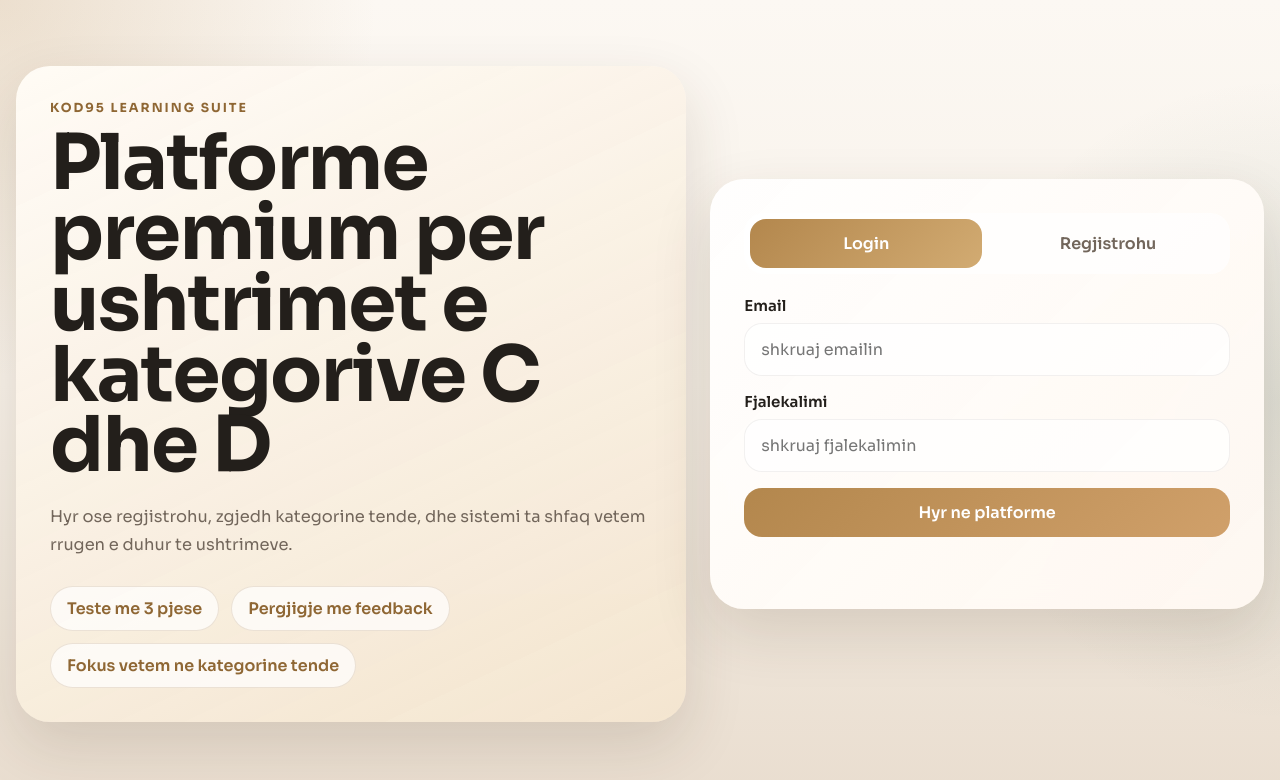
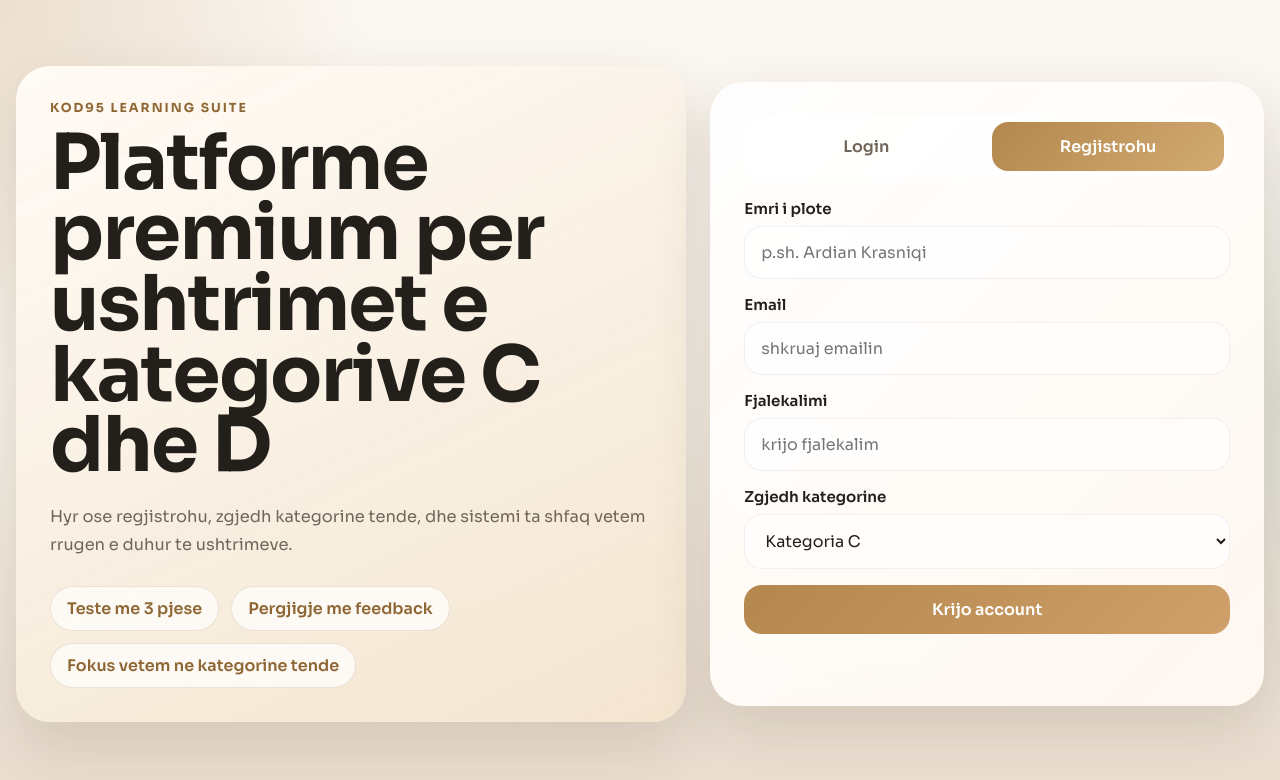
Before and after one commit to ardianforexi-spec/kod95, a website: page index.html in a window 1280 px wide. Both pictures are taken after a click on the button "Regjistrohu". Drawn offline with Linux system fonts and the light colour scheme.

Commit message:
Update index.html

```diff
--- a/index.html
+++ b/index.html
@@ -149,6 +149,29 @@
       </main>
     </div>
 
+    <script>
+      (() => {
+        const loginTab = document.getElementById("login-tab");
+        const registerTab = document.getElementById("register-tab");
+        const loginForm = document.getElementById("login-form");
+        const registerForm = document.getElementById("register-form");
+        const authStatus = document.getElementById("auth-status");
+
+        const switchAuthMode = (mode) => {
+          const isLogin = mode === "login";
+          loginTab?.classList.toggle("is-active", isLogin);
+          registerTab?.classList.toggle("is-active", !isLogin);
+          loginForm?.classList.toggle("is-hidden", !isLogin);
+          registerForm?.classList.toggle("is-hidden", isLogin);
+          if (authStatus) {
+            authStatus.textContent = "";
+          }
+        };
+
+        loginTab?.addEventListener("click", () => switchAuthMode("login"));
+        registerTab?.addEventListener("click", () => switchAuthMode("register"));
+      })();
+    </script>
     <script src="script.js"></script>
   </body>
 </html>
```
